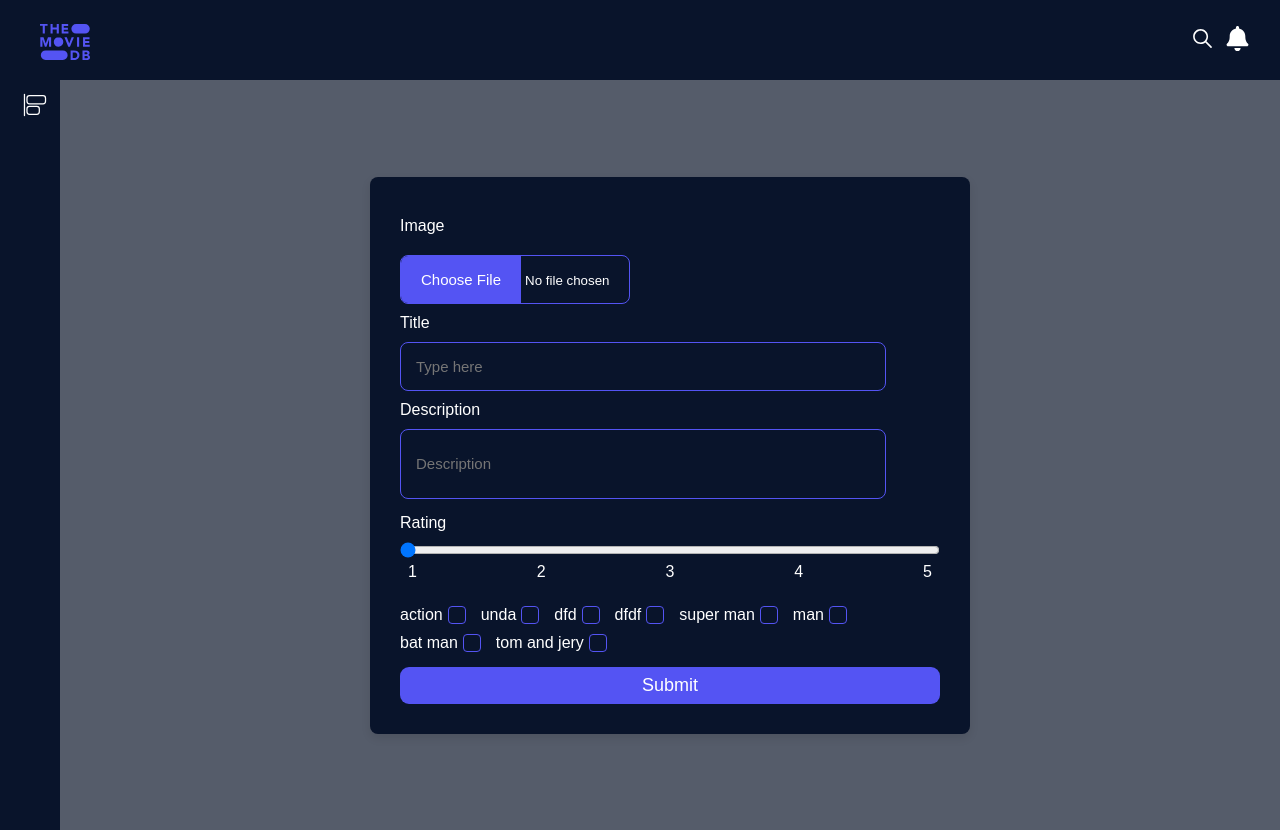
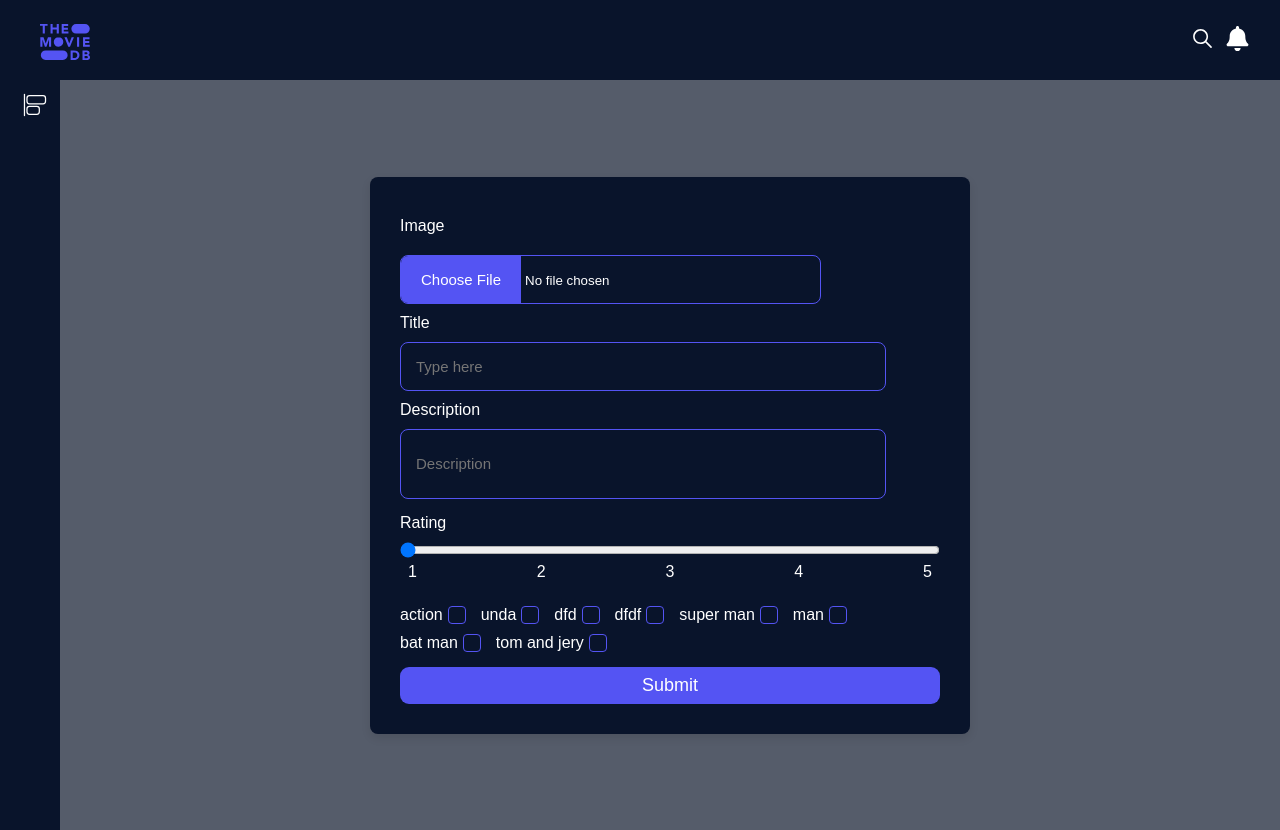
Before and after one commit to fuadofficial/Moviedashboard, a React (Vite) app in the folder client/: page /addmovie in a window 1280 px wide. Built offline with nearby package versions, Linux system fonts and the light colour scheme.

Commit message:
completed new movei add page styles and form validations

```diff
--- a/client/src/components/NewMovie/NewMovie.css
+++ b/client/src/components/NewMovie/NewMovie.css
@@ -23,14 +23,14 @@
 }
 
 .upload-image-container .texts {
-  margin-right: 10px; /* Space between input and preview image */
+  margin-right: 10px;
 }
 
 .upload-image-container .image-preview {
-  width: 50px; /* Width of the preview image */
-  height: auto; /* Maintain aspect ratio */
+  width: 50px;
+  height: auto;
   border-radius: 8px;
-  border: 1px solid var(--select-color);
+  border: none;
 }
 
 .lable-setup {
@@ -46,7 +46,7 @@
 }
 
 .newmovie-container .upload-image input {
-  width: 230px;
+  width: 78%;
 }
 
 .newmovie-container .upload-image input[type="file"]::file-selector-button {
```
Also changed, not shown: client/src/components/NewMovie/NewMovie.jsx (line endings or trailing spaces).
